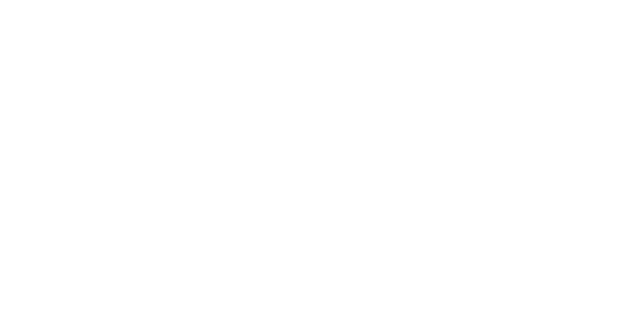
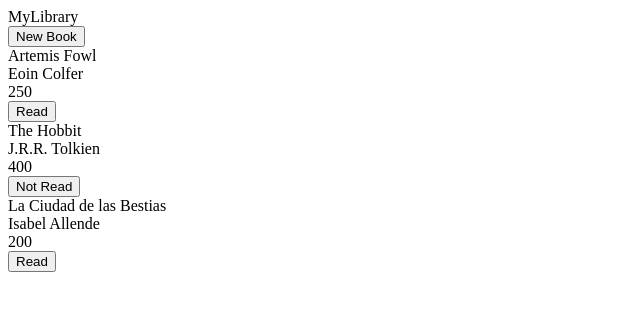
Before and after one commit to Leanhj/odin-library, a plain HTML site: page index.html in a window 1280 px wide. Shown: the whole page, without its empty margins (0-640 px from the left). Drawn offline with Linux system fonts and the light colour scheme.

Commit message:
Added displayBooks function

```diff
--- a/index.html
+++ b/index.html
@@ -8,5 +8,10 @@
 </head>
 <body>
   <script src="./javascript.js" defer></script>
+  <div class="header">
+    <div class="title">MyLibrary</div>
+    <button class="new-book">New Book</button>
+  </div>
+  <div class="library"></div>
 </body>
 </html>
--- a/javascript.js
+++ b/javascript.js
@@ -0,0 +1,53 @@
+const myLibrary = [];
+
+function Book(title, author, pages, read) {
+    this.title = title;
+    this.author = author;
+    this.pages = pages;
+    this.read = read;
+    this.info = function() {
+        if (this.read) {
+            return `${this.title} by ${this.author}, ${this.pages} pages, read`;
+        } else {
+            return `${this.title} by ${this.author}, ${this.pages} pages, not read yet`;
+        }
+    };
+}
+
+function addBookToLibrary(book) {
+    myLibrary.push(book);
+}
+
+function displayBooks() {
+    const libraryDiv = document.querySelector(".library");
+    myLibrary.forEach(element => {
+        const card = document.createElement("div");
+        card.className = "card";
+        const cardTitle = document.createElement("div");
+        const cardAuthor = document.createElement("div");
+        const cardPages = document.createElement("div");
+        const cardRead = document.createElement("button");
+        cardTitle.textContent = element.title;
+        cardAuthor.textContent = element.author;
+        cardPages.textContent = element.pages;
+        if (element.read) {
+            cardRead.textContent = "Read";
+        } else {
+            cardRead.textContent = "Not Read";
+        }
+        card.appendChild(cardTitle);
+        card.appendChild(cardAuthor);
+        card.appendChild(cardPages);
+        card.appendChild(cardRead);
+        libraryDiv.appendChild(card);
+    });
+}
+
+const book1 = new Book("Artemis Fowl", "Eoin Colfer", 250, true);
+const book2 = new Book("The Hobbit", "J.R.R. Tolkien", 400, false);
+const book3 = new Book("La Ciudad de las Bestias", "Isabel Allende", 200, true);
+
+myLibrary.push(book1);
+myLibrary.push(book2);
+myLibrary.push(book3);
+displayBooks();
```
